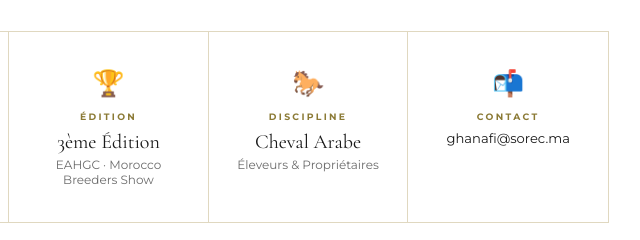
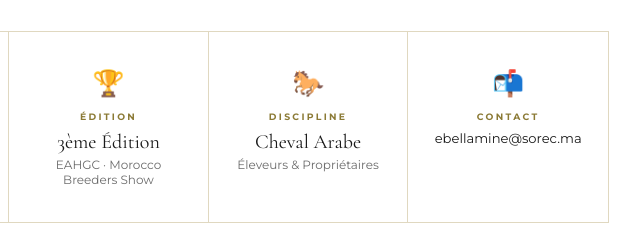
Before and after one commit to ghigho789/eahgc-reservation, a plain HTML site: page index.html in a window 1280 px wide. Shown: the part 1100-1340 px from the top of the page, 531-1171 px from the left. Drawn offline with nearby package versions, Linux system fonts and the light colour scheme.

Commit message:
Update index.html

```diff
--- a/index.html
+++ b/index.html
@@ -397,7 +397,7 @@
       <div class="ev-card">
         <div class="ev-icon">📬</div>
         <div class="ev-lbl">Contact</div>
-        <div class="ev-val" style="font-family:'Montserrat',sans-serif;font-size:.82rem;">ghanafi@sorec.ma</div>
+        <div class="ev-val" style="font-family:'Montserrat',sans-serif;font-size:.82rem;">ebellamine@sorec.ma</div>
       </div>
     </div>
   </div>
@@ -573,7 +573,7 @@
           <div class="bank-row"><span class="bank-key">ICE</span><span>001554408000071</span></div>
           <p style="font-size:.7rem;color:var(--gris-mid);margin-top:.8rem;line-height:1.6;">
             Le paiement est effectué après réception de la validation des disponibilités.<br>
-            Merci de retourner ce formulaire à <strong>ghanafi@sorec.ma</strong> avant le <strong>2 mai 2025</strong>.
+            Merci de retourner ce formulaire à <strong>ebellamine@sorec.ma</strong> avant le <strong>2 mai 2025</strong>.
           </p>
         </div>
 
@@ -594,7 +594,7 @@
   <div class="foot-links">
     <a href="https://sorec.ma" target="_blank">sorec.ma</a>
     <a href="https://eahgc.ae" target="_blank">eahgc.ae</a>
-    <a href="mailto:ghanafi@sorec.ma">ghanafi@sorec.ma</a>
+    <a href="mailto:ebellamine@sorec.ma">ghanafi@sorec.ma</a>
   </div>
   <p class="foot-copy">© 2026 SOREC — Tous droits réservés · EAHGC Morocco Breeders Show 2026 · 9 & 10 Mai</p>
 </footer>
```
